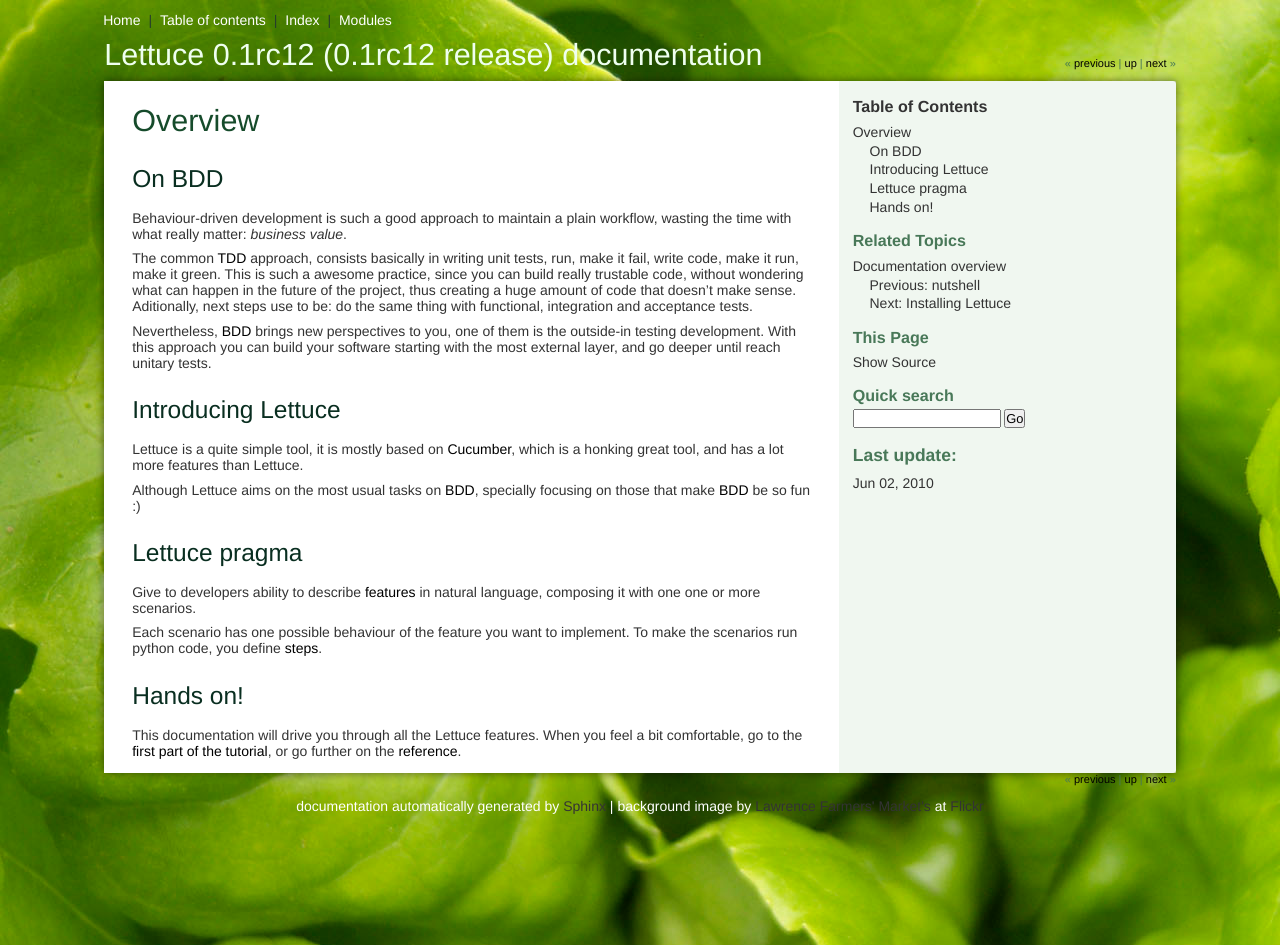
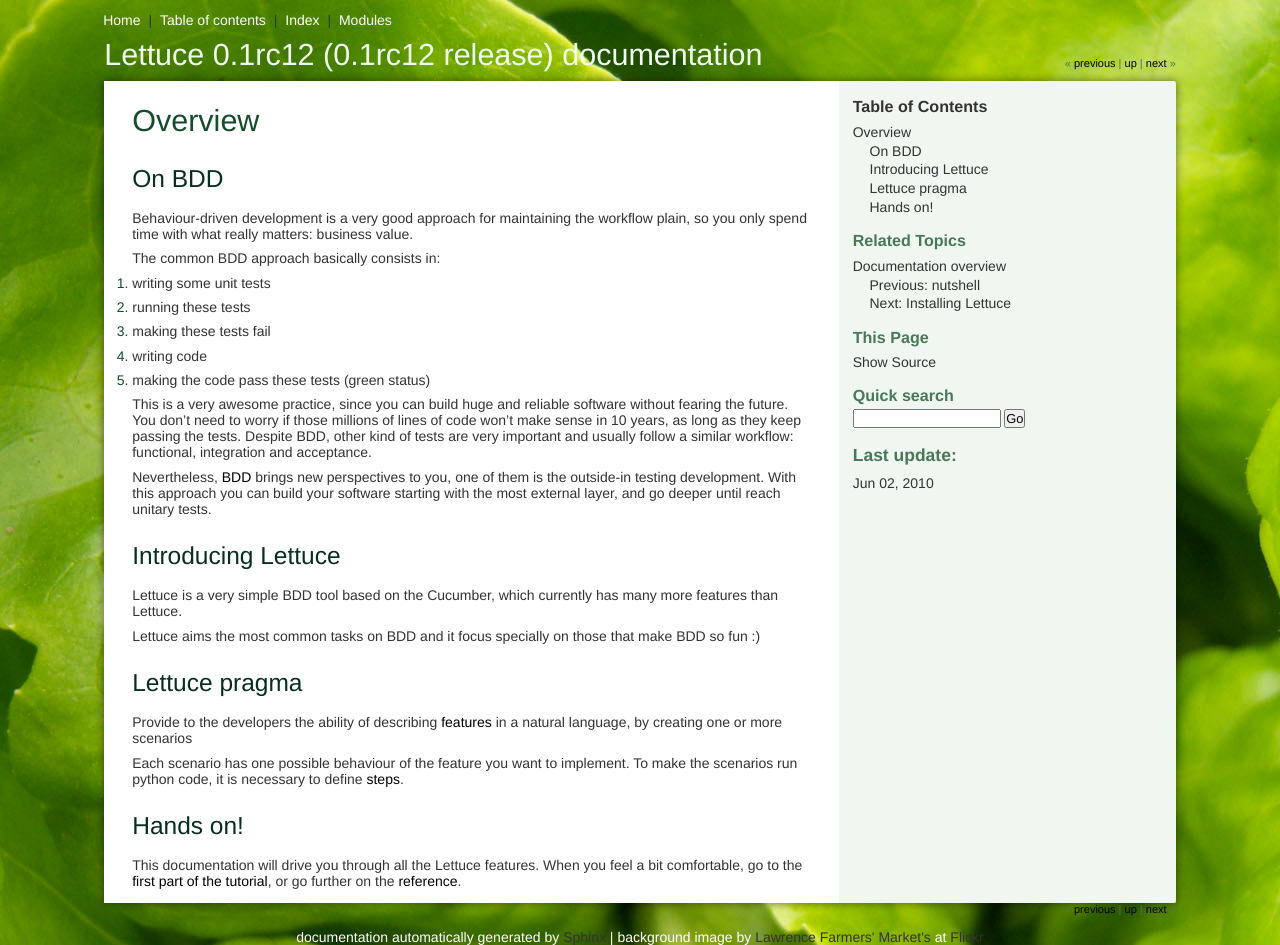
Before and after one commit to gabrielfalcao/lettuce, a Sphinx documentation site: the page built from docs/intro/overview.rst, in a window 1280 px wide. Built offline with Sphinx 7.4.7, drawn with Linux system fonts in a browser that asks for light colours.

Commit message:
improving docs

```diff
--- a/docs/index.rst
+++ b/docs/index.rst
@@ -85,7 +85,7 @@
 
 Is this your first experience with Lettuce ?!?
 
-So, why not jump all and go straight to the :ref:`quick start tutorial <tutorial-simple>` ?!
+So, why don't you go straight to the :ref:`quick start tutorial <tutorial-simple>` ?!
 
 introduction
 ============
--- a/docs/intro/install.rst
+++ b/docs/intro/install.rst
@@ -19,7 +19,8 @@
 Using control version's HEAD
 ============================
 
-You can use the bleeding edge version of Lettuce through taking the git HEAD.
+Otherwise, if you're a more adventurous developer, you can use the
+bleeding edge version of Lettuce by taking the git HEAD
 
 If you want so, you have basically 2 options:
 
--- a/docs/intro/overview.rst
+++ b/docs/intro/overview.rst
@@ -7,17 +7,24 @@
 On BDD
 ======
 
-Behaviour-driven development is such a good approach to maintain a
-plain workflow, wasting the time with what really matter: *business
-value*.
+Behaviour-driven development is a very good approach for maintaining
+the workflow plain, so you only spend time with what really matters:
+business value.
 
-The common TDD_ approach, consists basically in writing unit tests,
-run, make it fail, write code, make it run, make it green. This is
-such a awesome practice, since you can build really trustable code,
-without wondering what can happen in the future of the project, thus
-creating a huge amount of code that doesn't make sense.  Aditionally,
-next steps use to be: do the same thing with functional, integration
-and acceptance tests.
+The common BDD approach basically consists in:
+
+1. writing some unit tests
+2. running these tests
+3. making these tests fail
+4. writing code
+5. making the code pass these tests (green status)
+
+This is a very awesome practice, since you can build huge and reliable
+software without fearing the future. You don't need to worry if those
+millions of lines of code won't make sense in 10 years, as long as
+they keep passing the tests. Despite BDD, other kind of tests are very
+important and usually follow a similar workflow: functional,
+integration and acceptance.
 
 Nevertheless, BDD_ brings new perspectives to you, one of them is the
 outside-in testing development. With this approach you can build your
@@ -27,20 +34,19 @@
 Introducing Lettuce
 ===================
 
-Lettuce is a quite simple tool, it is mostly based on Cucumber_, which
-is a honking great tool, and has a lot more features than Lettuce.
+Lettuce is a very simple BDD tool based on the Cucumber, which
+currently has many more features than Lettuce.
 
-Although Lettuce aims on the most usual tasks on BDD_, specially
-focusing on those that make BDD_ be so fun :)
+Lettuce aims the most common tasks on BDD and it focus specially on
+those that make BDD so fun :)
 
 Lettuce pragma
 ==============
 
-Give to developers ability to describe :ref:`features <intro-wtf>` in
-natural language, composing it with one one or more scenarios.
+Provide to the developers the ability of describing :ref:`features <intro-wtf>` in a natural language, by creating one or more scenarios
 
 Each scenario has one possible behaviour of the feature you want to implement.
-To make the scenarios run python code, you define :ref:`steps <reference-features>`.
+To make the scenarios run python code, it is necessary to define :ref:`steps <reference-features>`.
 
 Hands on!
 =========
```
Also changed, not shown: docs/intro/wtf.rst (+30 -27 lines).
